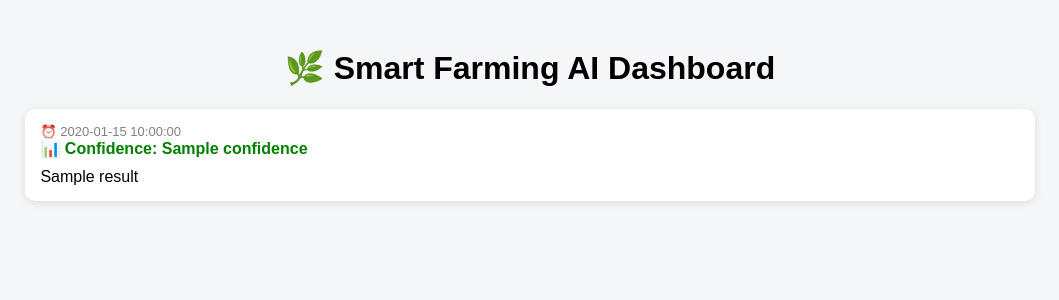
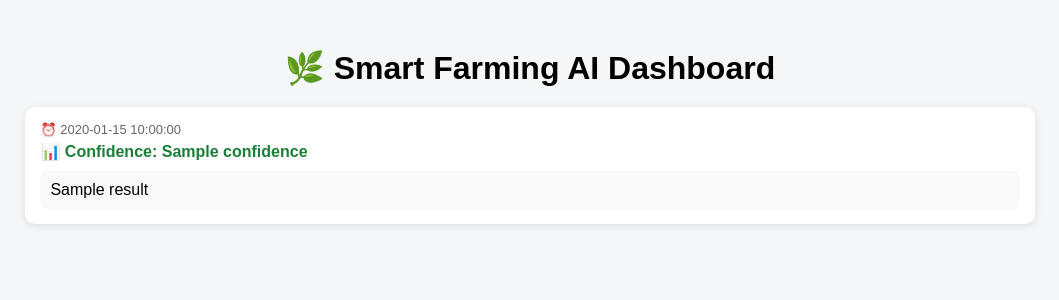
Before and after one commit to blip-hue/smart-farming-ai, a Flask app: template templates/dashboard.html in a window 1280 px wide. Shown: the top 300 px of the page, without its empty margins (110-1169 px from the left). Run offline with Flask 3, Linux system fonts and the light colour scheme; the template is opened without the code that fills it: most values are stand-ins (such as "Sample title", 1, 10 or a date in 2020).

Commit message:
update dashboard UI

```diff
--- a/templates/dashboard.html
+++ b/templates/dashboard.html
@@ -2,6 +2,9 @@
 <html>
 <head>
     <title>Smart Farming Dashboard</title>
+
+    <meta http-equiv="refresh" content="30">
+
     <style>
         body {
             font-family: Arial;
@@ -11,6 +14,7 @@
 
         h1 {
             text-align: center;
+            margin-bottom: 20px;
         }
 
         .card {
@@ -23,18 +27,26 @@
         }
 
         .time {
-            color: gray;
+            color: #666;
             font-size: 13px;
         }
 
         .confidence {
-            color: green;
+            color: #1a7f37;
             font-weight: bold;
+            margin-top: 5px;
         }
 
         .result {
             margin-top: 10px;
             white-space: pre-line;
+            background: #f9f9f9;
+            padding: 10px;
+            border-radius: 8px;
+
+            /* IMPORTANT FOR LONG AI TEXT */
+            max-height: 300px;
+            overflow-y: auto;
         }
 
         .empty {
@@ -51,7 +63,7 @@
 
 {% if logs and logs|length > 0 %}
 
-    {% for log in logs %}
+    {% for log in logs|reverse %}
     <div class="card">
         <div class="time">⏰ {{ log.time }}</div>
         <div class="confidence">📊 Confidence: {{ log.confidence }}</div>
```
